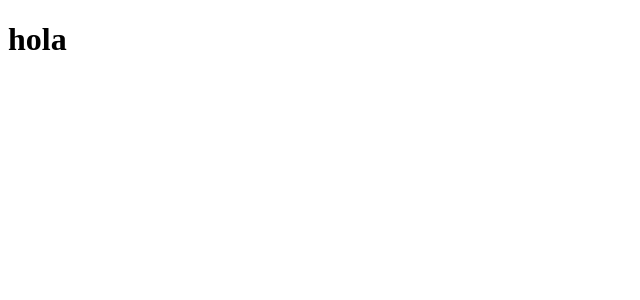
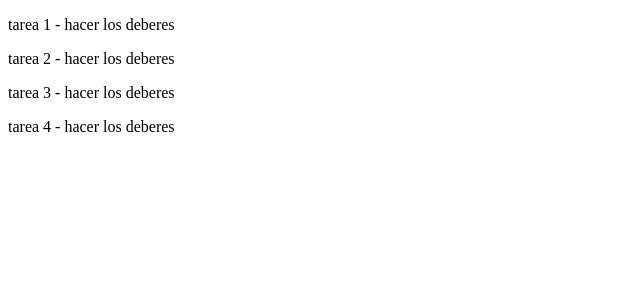
Before and after one commit to bimbaquingoch/React, a React (Create React App) app: page / in a window 1280 px wide. Shown: the top 300 px of the page, without its empty margins (0-640 px from the left). Built offline with nearby package versions, Linux system fonts and the light colour scheme.

Commit message:
state, props, destructuring

```diff
--- a/src/App.js
+++ b/src/App.js
@@ -1,5 +1,7 @@
 import React, { Component } from "react";
 import "./App.css";
+import tareas from "./sample/task.json";
+import Task from "./components/Tasks";
 
 // function Helloworld(props) {
 //   return (
@@ -96,10 +98,14 @@ import "./App.css";
 // }
 
 class App extends Component {
+  state = {
+    tareas: tareas,
+  };
+
   render() {
     return (
       <div>
-        <h1>hola</h1>
+        <Task trabajo={this.state.tareas} />
       </div>
     );
   }
--- /dev/null
+++ b/src/components/Task.js
@@ -0,0 +1,15 @@
+import React, { Component } from "react";
+
+class Tasks extends Component {
+  render() {
+    const { propiedades } = this.props;
+    return (
+      <div>
+        <p>
+          {propiedades.title} - {propiedades.description}
+        </p>
+      </div>
+    );
+  }
+}
+export default Tasks;
--- /dev/null
+++ b/src/components/Tasks.js
@@ -0,0 +1,13 @@
+import React, { Component } from "react";
+import Task from "./Task";
+
+class Tasks extends Component {
+  render() {
+    // recorremos el elementos de tareas
+    return this.props.trabajo.map((tareas) => (
+      <Task propiedades={tareas} key={tareas.id} />
+    ));
+  }
+}
+
+export default Tasks;
--- /dev/null
+++ b/src/sample/task.json
@@ -0,0 +1,26 @@
+[
+  {
+    "id": 0,
+    "title": "tarea 1",
+    "description": "hacer los deberes",
+    "done": false
+  },
+  {
+    "id": 1,
+    "title": "tarea 2",
+    "description": "hacer los deberes",
+    "done": false
+  },
+  {
+    "id": 2,
+    "title": "tarea 3",
+    "description": "hacer los deberes",
+    "done": false
+  },
+  {
+    "id": 3,
+    "title": "tarea 4",
+    "description": "hacer los deberes",
+    "done": false
+  }
+]
```
